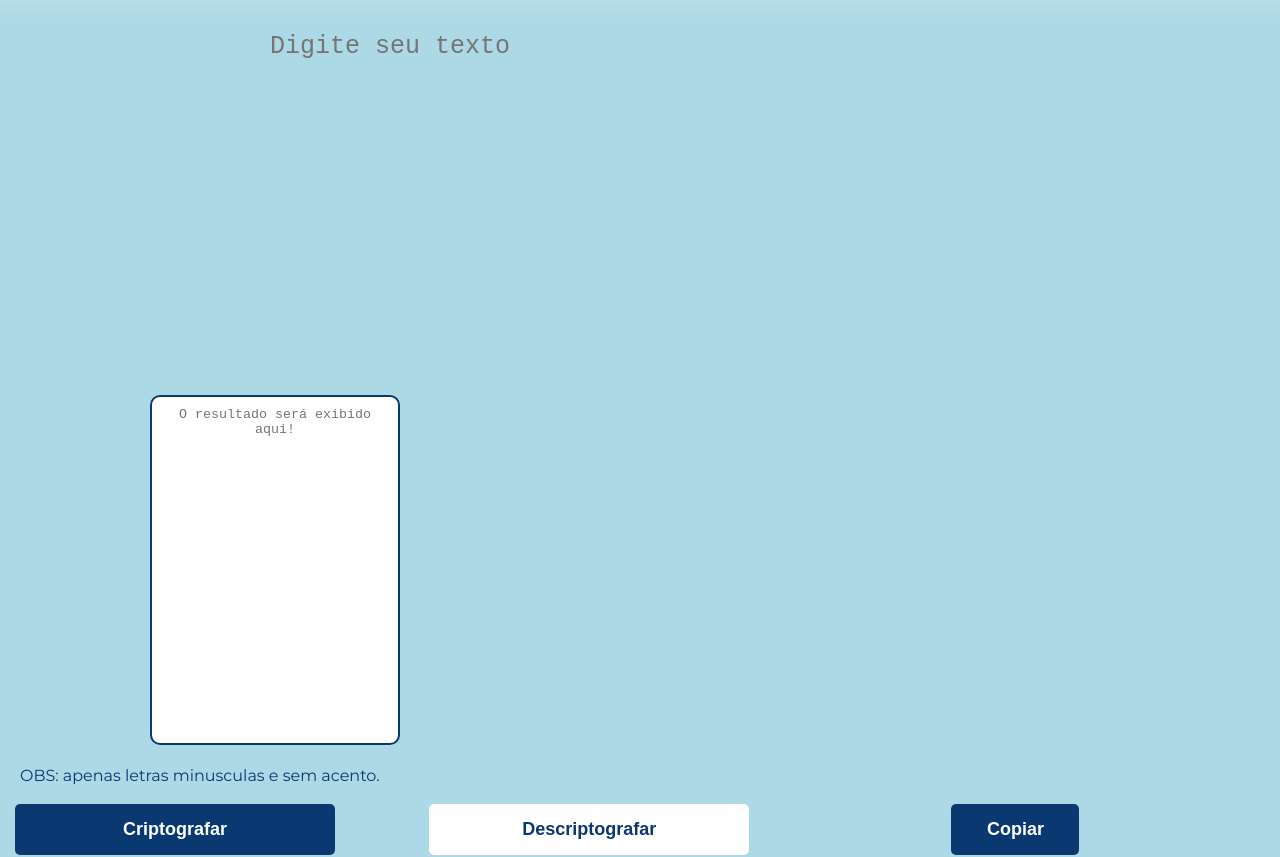
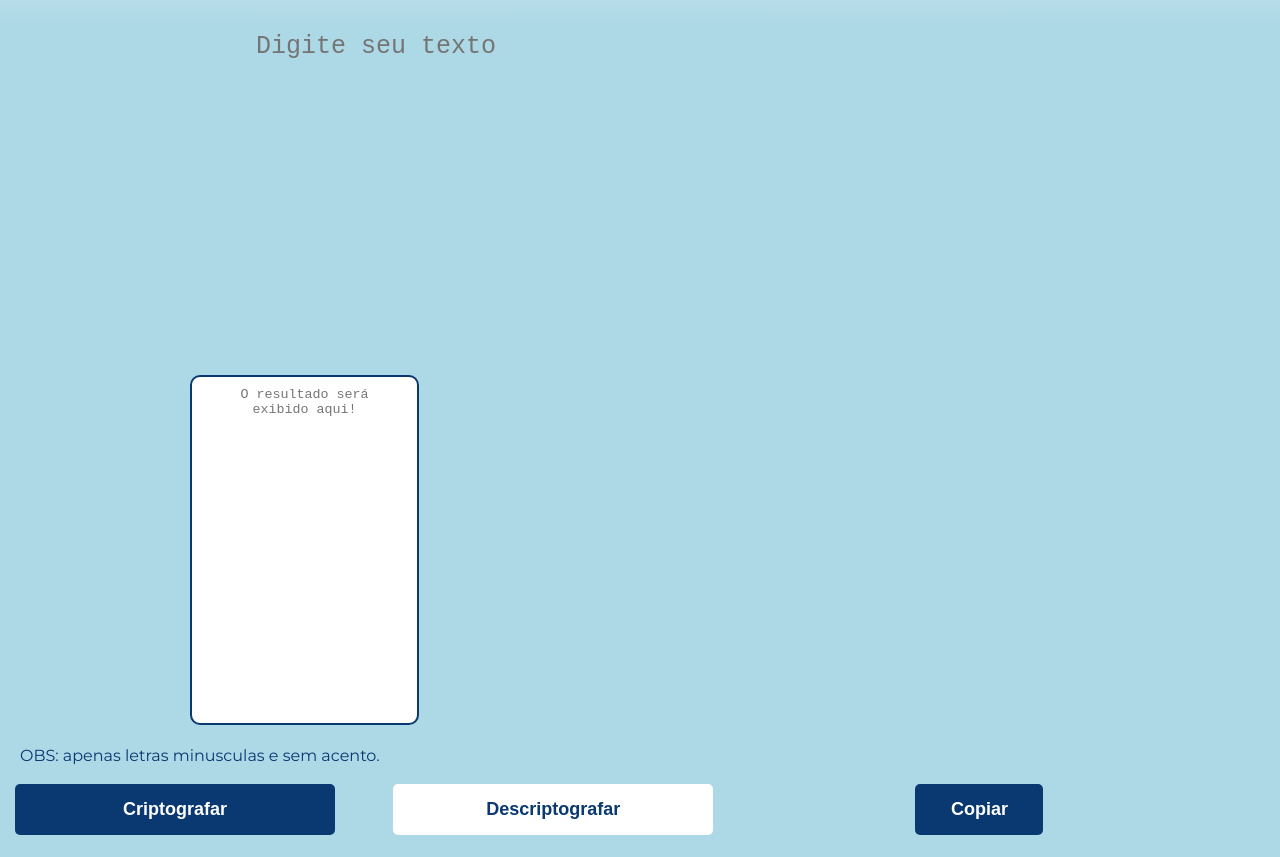
Before and after one commit to pablokz1/desafio-alura, a plain HTML site: page index.html in a window 1280 px wide. Shown: the part 151-1008 px from the top of the page. Drawn offline with Linux system fonts and the light colour scheme.

Commit message:
Correção de bugs

```diff
--- a/css/style.css
+++ b/css/style.css
@@ -24,14 +24,15 @@ header {
 }
 
 .caixa{
-	display: inline-block;
-	vertical-align: top;
+	position: relative;
+	width: 1200px;
+	margin: 0 auto;
 }
 
 .entrada {
-	margin: 0 20px 20px;
+	margin: 0 auto;
 	padding: 10px 25px;
-	width: 740px;
+	width: 56%;
 	height: 350px;
 	box-sizing: border-box;
 	border: none;
@@ -41,9 +42,8 @@ header {
 }
 
 .resultado {
-	margin: 0 150px auto;
+	margin: 0 150px;
 	padding: 10px 25px;
-	width: 250px;
 	height: 350px;
 	box-sizing: border-box;
 	border: 2px solid #0A3871;
@@ -56,6 +56,11 @@ main p {
 	color: #0A3871;
 	padding: 20px;
 
+}
+
+.botoes {
+	position: relative;
+	margin: 0 auto;
 }
 
 .botao-crip {
@@ -89,7 +94,7 @@ main p {
 	border-radius: 5px;
 	transition: 1s all;
 	cursor: pointer;
-	margin: 0 0 0 5em;
+	margin: 0 0 0 3em;
 }
 
 .botao-descrip:hover {
--- a/index.html
+++ b/index.html
@@ -35,11 +35,14 @@
 
 			<p>OBS: apenas letras minusculas e sem acento.</p>
 
-			<input type="button" class="botao-crip" value="Criptografar">
+			<div class="botoes">
+				<input type="button" class="botao-crip" value="Criptografar">
 
-			<input type="button" class="botao-descrip" value="Descriptografar">
+				<input type="button" class="botao-descrip" value="Descriptografar">
 
-			<input type="button" class="botao-copiar" value="Copiar">
+				<input type="button" class="botao-copiar" value="Copiar">
+			</div>
+
 		</main>
 
 		<script src="js/script.js"></script>
```
